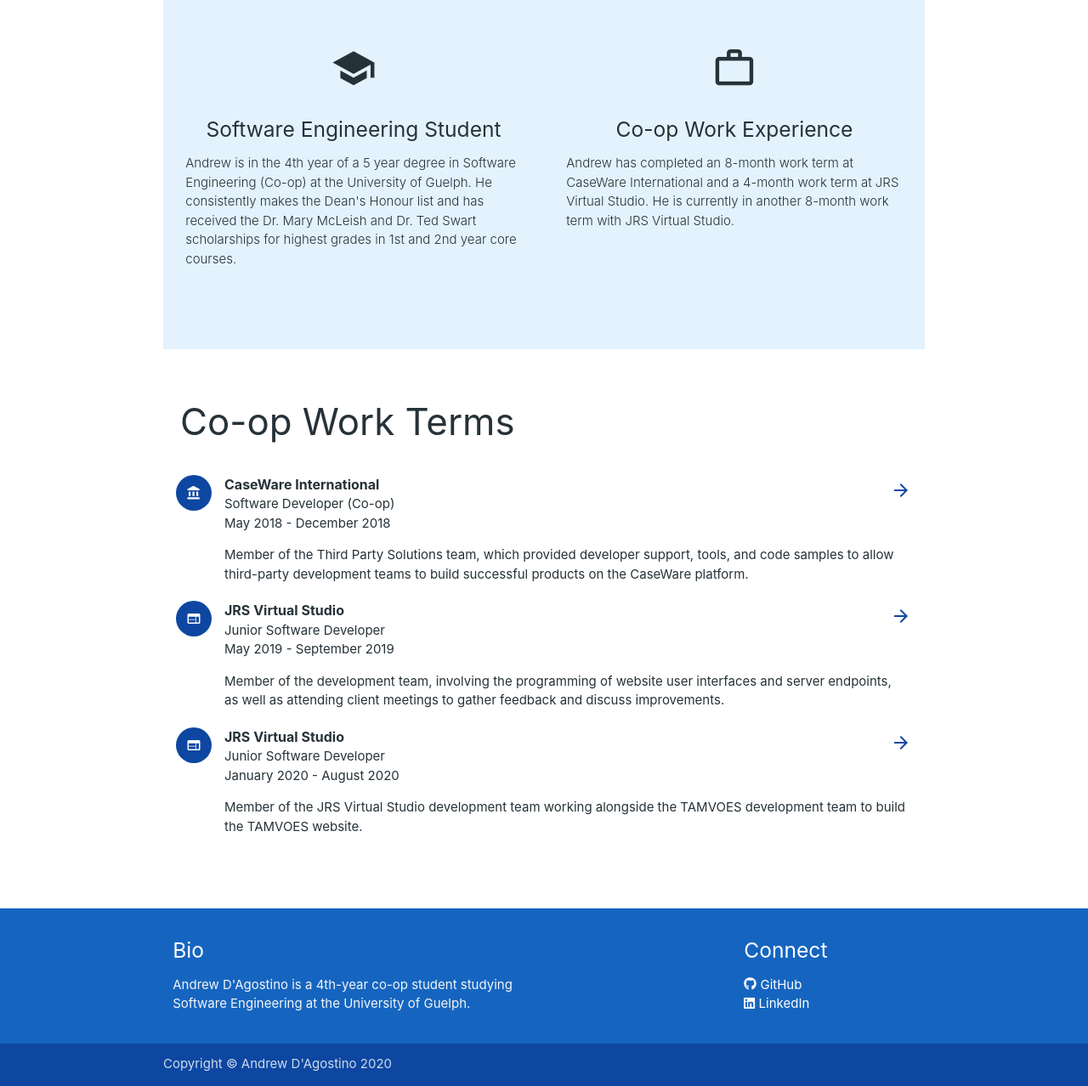
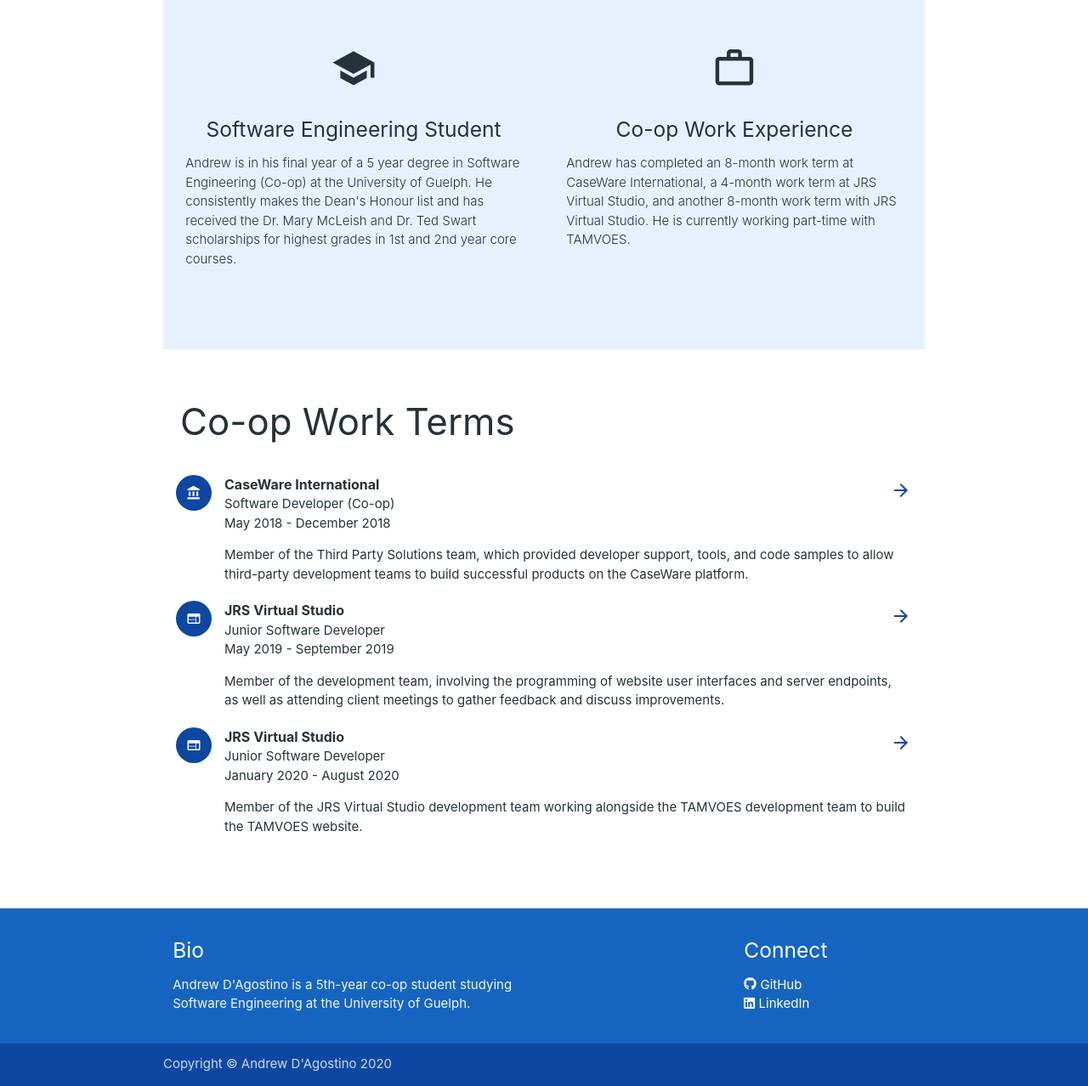
Before and after one commit to andrew-dagostino/adagostino-home, a website: page public/index.html in a window 1280 px wide. Shown: the part 501-1779 px from the top of the page at 85% size. Drawn offline with Linux system fonts and the light colour scheme.

Commit message:
Update landing page

```diff
--- a/public/index.html
+++ b/public/index.html
@@ -101,7 +101,7 @@
                             <h2 class="center blue-grey-text text-darken-4"><i class="material-icons">school</i></h2>
                             <h5 class="center blue-grey-text text-darken-4">Software Engineering Student</h5>
                             <p class="light blue-grey-text text-darken-4">
-                                Andrew is in the 4th year of a 5 year degree in Software Engineering (Co-op) at the University of Guelph. He
+                                Andrew is in his final year of a 5 year degree in Software Engineering (Co-op) at the University of Guelph. He
                                 consistently makes the Dean's Honour list and has received the Dr. Mary McLeish and Dr. Ted Swart scholarships for
                                 highest grades in 1st and 2nd year core courses.
                             </p>
@@ -115,8 +115,8 @@
                             </h2>
                             <h5 class="center blue-grey-text text-darken-4">Co-op Work Experience</h5>
                             <p class="light blue-grey-text text-darken-4">
-                                Andrew has completed an 8-month work term at CaseWare International and a 4-month work term at JRS Virtual Studio. He
-                                is currently in another 8-month work term with JRS Virtual Studio.
+                                Andrew has completed an 8-month work term at CaseWare International, a 4-month work term at JRS Virtual Studio, and
+                                another 8-month work term with JRS Virtual Studio. He is currently working part-time with TAMVOES.
                             </p>
                         </div>
                     </div>
@@ -188,7 +188,7 @@
                     <div class="col l6 s12">
                         <h5 class="white-text">Bio</h5>
                         <p class="grey-text text-lighten-4">
-                            Andrew D'Agostino is a 4th-year co-op student studying Software Engineering at the University of Guelph.
+                            Andrew D'Agostino is a 5th-year co-op student studying Software Engineering at the University of Guelph.
                         </p>
                     </div>
                     <div class="col l3 s12 offset-l3">
```
Also changed, not shown: 1 other file.
